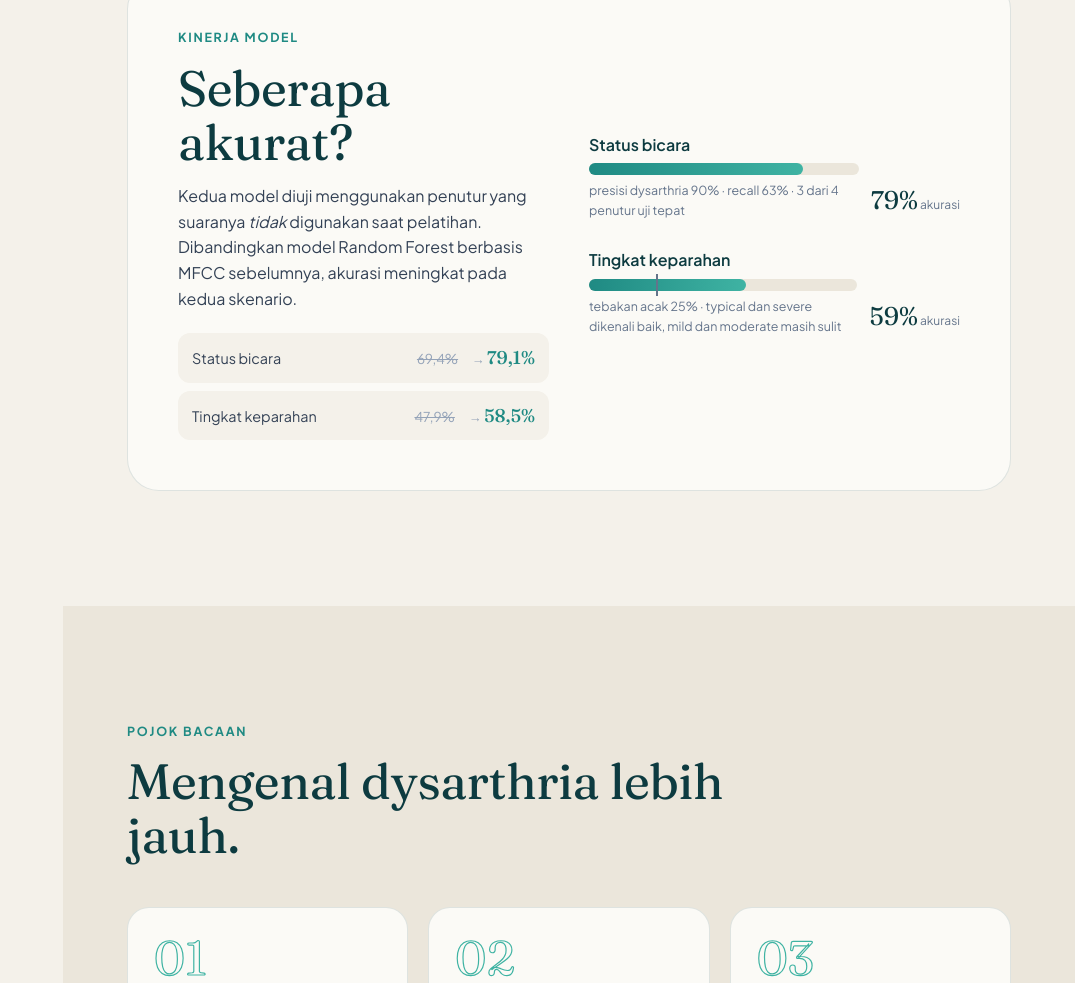
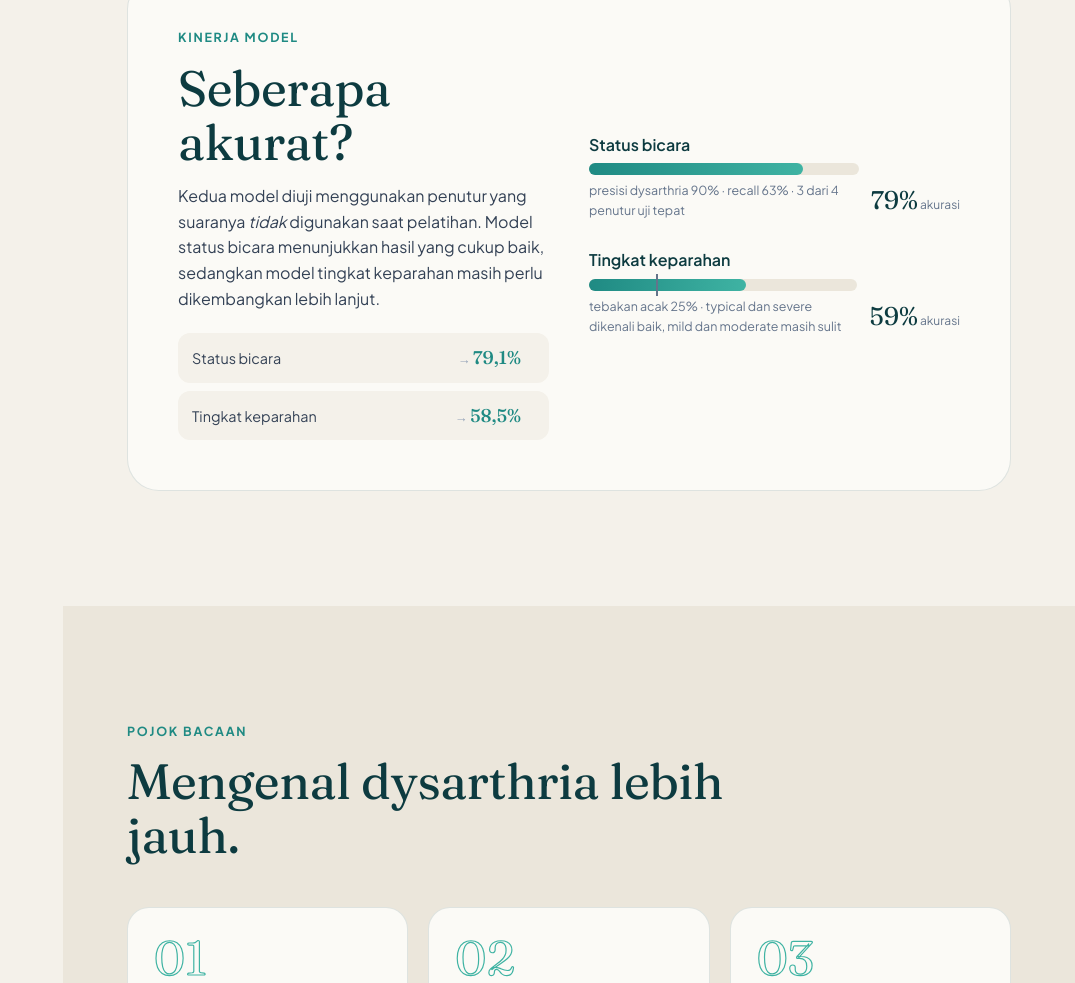
Before and after one commit to rohviska11-cloud/tutur, a plain HTML site: page index.html in a window 1280 px wide. Shown: the part 3378-4361 px from the top of the page, without its empty margins (205-1280 px from the left). Drawn offline with Linux system fonts and the light colour scheme.

Commit message:
Update index.html

```diff
--- a/index.html
+++ b/index.html
@@ -284,11 +284,18 @@
         <div>
           <p class="kicker">Kinerja model</p>
           <h2>Seberapa akurat?</h2>
-          <p>Kedua model diuji menggunakan penutur yang suaranya <em>tidak</em> digunakan saat pelatihan. Dibandingkan model Random Forest berbasis MFCC sebelumnya, akurasi meningkat pada kedua skenario.</p>
-          <ul class="compare">
-            <li><span>Status bicara</span><s>69,4%</s><b>79,1%</b></li>
-            <li><span>Tingkat keparahan</span><s>47,9%</s><b>58,5%</b></li>
-          </ul>
+          <p>
+          Kedua model diuji menggunakan penutur yang suaranya
+          <em>tidak</em> digunakan saat pelatihan.
+          Model status bicara menunjukkan hasil yang cukup baik,
+          sedangkan model tingkat keparahan masih perlu
+          dikembangkan lebih lanjut.
+        </p>
+
+        <ul class="compare">
+          <li><span>Status bicara</span><b>79,1%</b></li>
+          <li><span>Tingkat keparahan</span><b>58,5%</b></li>
+        </ul>
         </div>
         <div class="meters">
           <div class="meter" data-val="79.1">
```
